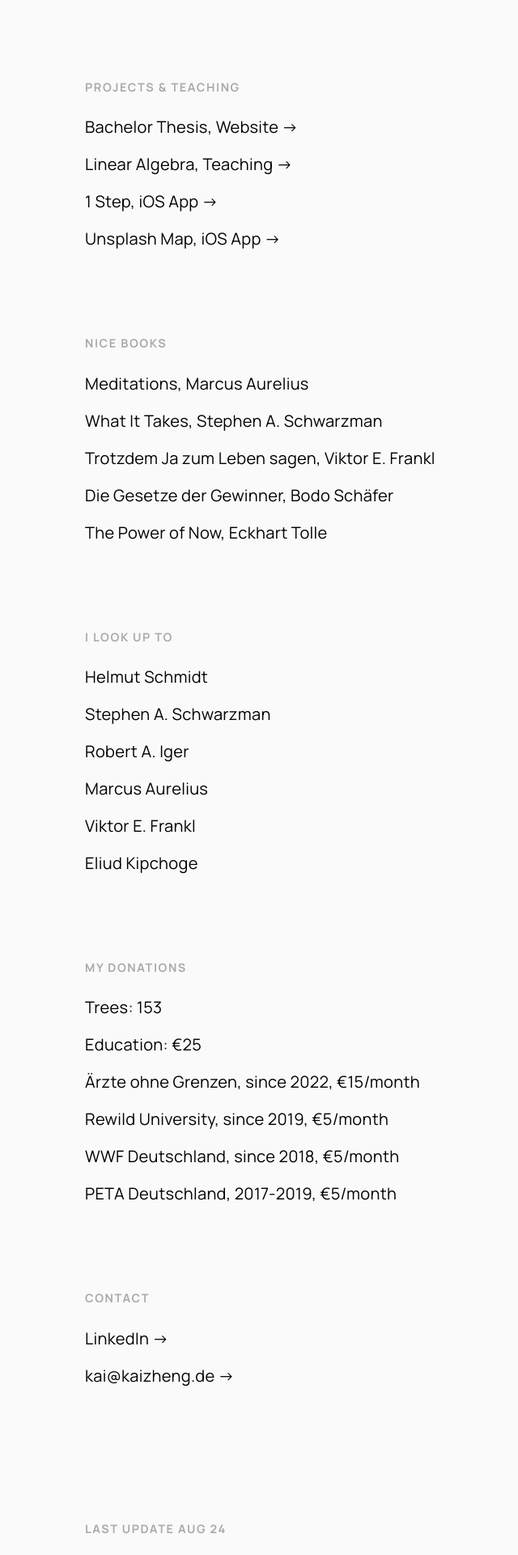
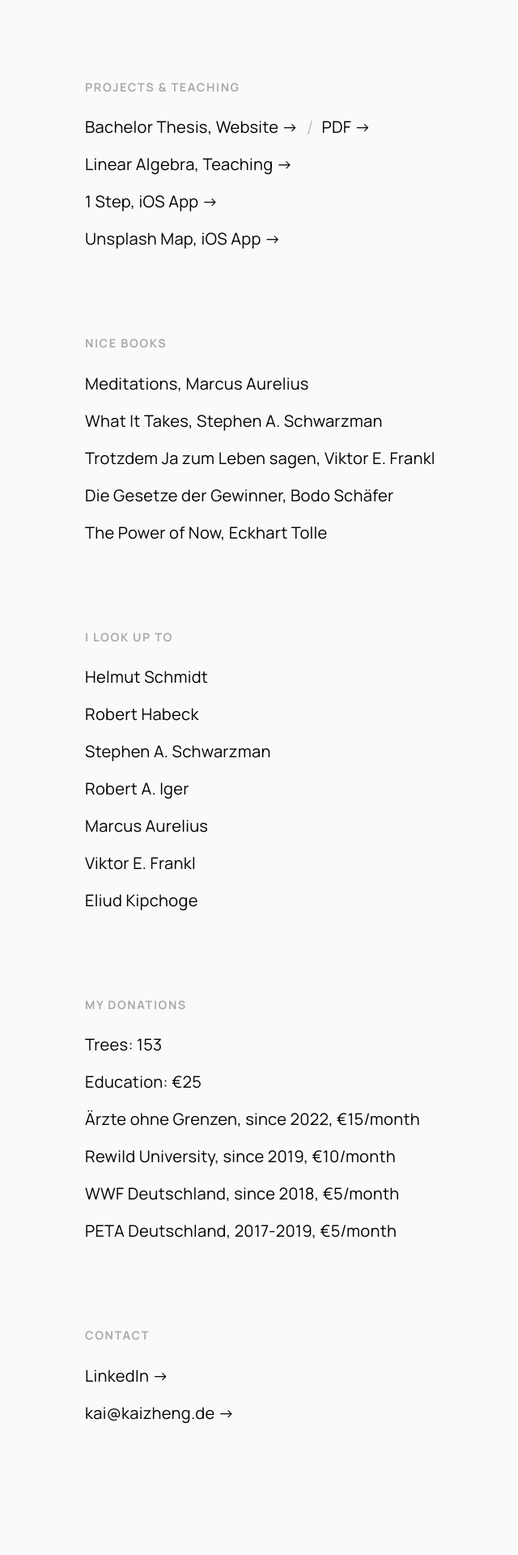
Before and after one commit to kaizhengde/kaizhengde, a Next.js app: page / in a window 1280 px wide. Shown: the part 560-2480 px from the top of the page at 81% size, without its empty margins (195-835 px from the left). Built offline with nearby package versions, Linux system fonts and the light colour scheme.

Commit message:
v2-b: content update

```diff
--- a/src/app/content.tsx
+++ b/src/app/content.tsx
@@ -33,7 +33,10 @@
         <ListContent
           title="Projects & Teaching"
           listItems={[
-            <Item label="Bachelor Thesis, Website" to="/thesis/thesis-kai-zheng.pdf" external={true} />,
+            <Items itemProps={[
+              { label: "Bachelor Thesis, Website", to: "https://thesis.kaizheng.de", external: true },
+              { label: "PDF", to: "/thesis/thesis-kai-zheng.pdf", external: true }
+             ]} />,
             <Item label="Linear Algebra, Teaching" to="/linear-algebra" />,
             <Item label="1 Step, iOS App" to="/1-step" />,
             <Item label="Unsplash Map, iOS App" to="/unsplash-map" />,
@@ -55,6 +58,7 @@
           title="I Look Up To"
           listItems={[
             <Item label="Helmut Schmidt" />,
+            <Item label="Robert Habeck" />,
             <Item label="Stephen A. Schwarzman" />,
             <Item label="Robert A. Iger" />,
             <Item label="Marcus Aurelius" />,
@@ -69,7 +73,7 @@
             <Item label="Trees: 153" />,
             <Item label="Education: €25" />,
             <Item label="Ärzte ohne Grenzen, since 2022, €15/month" />,
-            <Item label="Rewild University, since 2019, €5/month" />,
+            <Item label="Rewild University, since 2019, €10/month" />,
             <Item label="WWF Deutschland, since 2018, €5/month" />,
             <Item label="PETA Deutschland, 2017-2019, €5/month" />,
           ]}
--- a/src/app/footer.tsx
+++ b/src/app/footer.tsx
@@ -13,14 +13,14 @@
         {isHomeRoute ? (
           <Items
             itemProps={[
-              { type: "h5", label: "Last Update Aug 24" },
+              { type: "h5", label: "Last Update Apr 25" },
             ]}
           />
         ) : (
           <Items
             itemProps={[
               { type: "h5", label: "Back", back: true, to: "/" },
-              { type: "h5", label: "Last Update Aug 24" },
+              { type: "h5", label: "Last Update Apr 25" },
             ]}
           />
         )}
```
